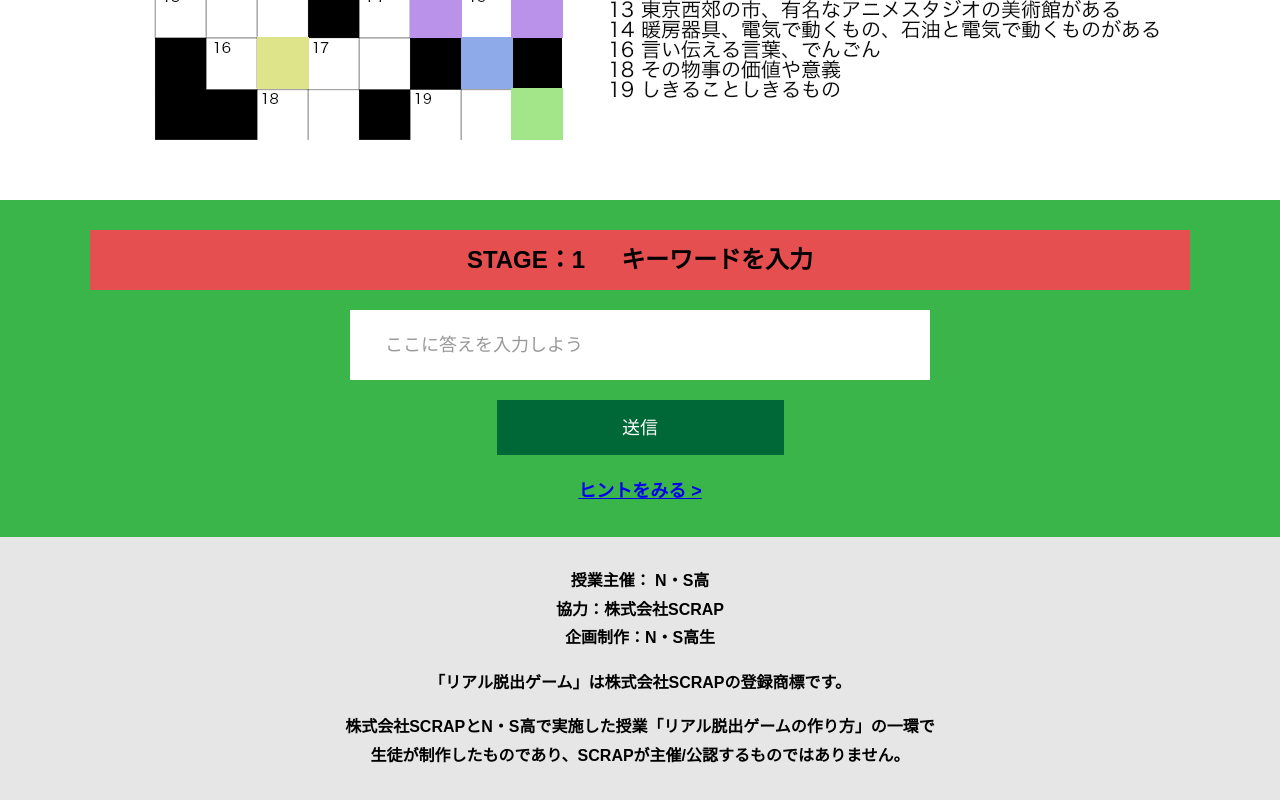
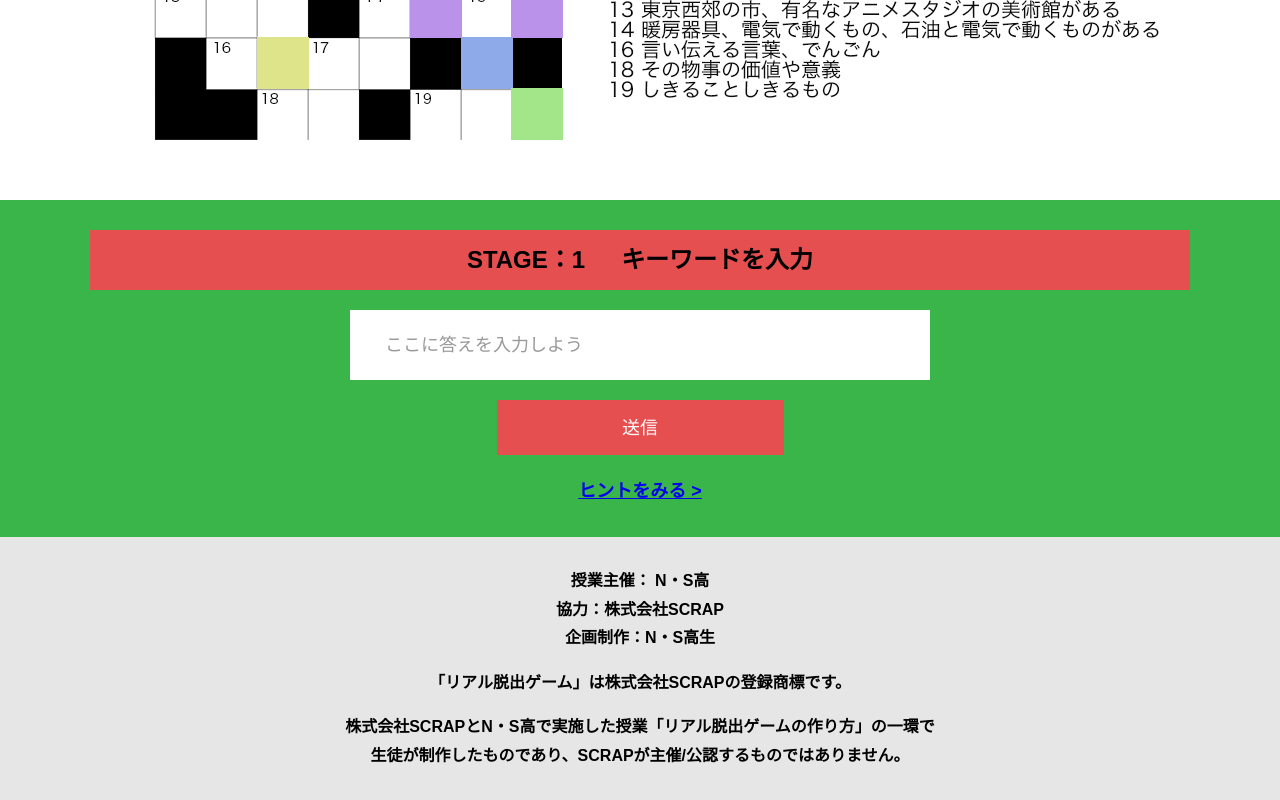
Before and after one commit to adcb123/alfa-ocha-10, a plain HTML site: page main.html in a window 1280 px wide. Shown: the part 1020-1820 px from the top of the page. Drawn offline with nearby package versions, Linux system fonts and the light colour scheme.

Commit message:
Update style.css

```diff
--- a/assets/css/style.css
+++ b/assets/css/style.css
@@ -78,7 +78,7 @@ button {
   display: block;
   border: none;
   margin: 0 auto;
-  background-color: #006837;
+  background-color: #e64f4f;
   color: #fff;
   width: 287px;
   height: 55px;
```
